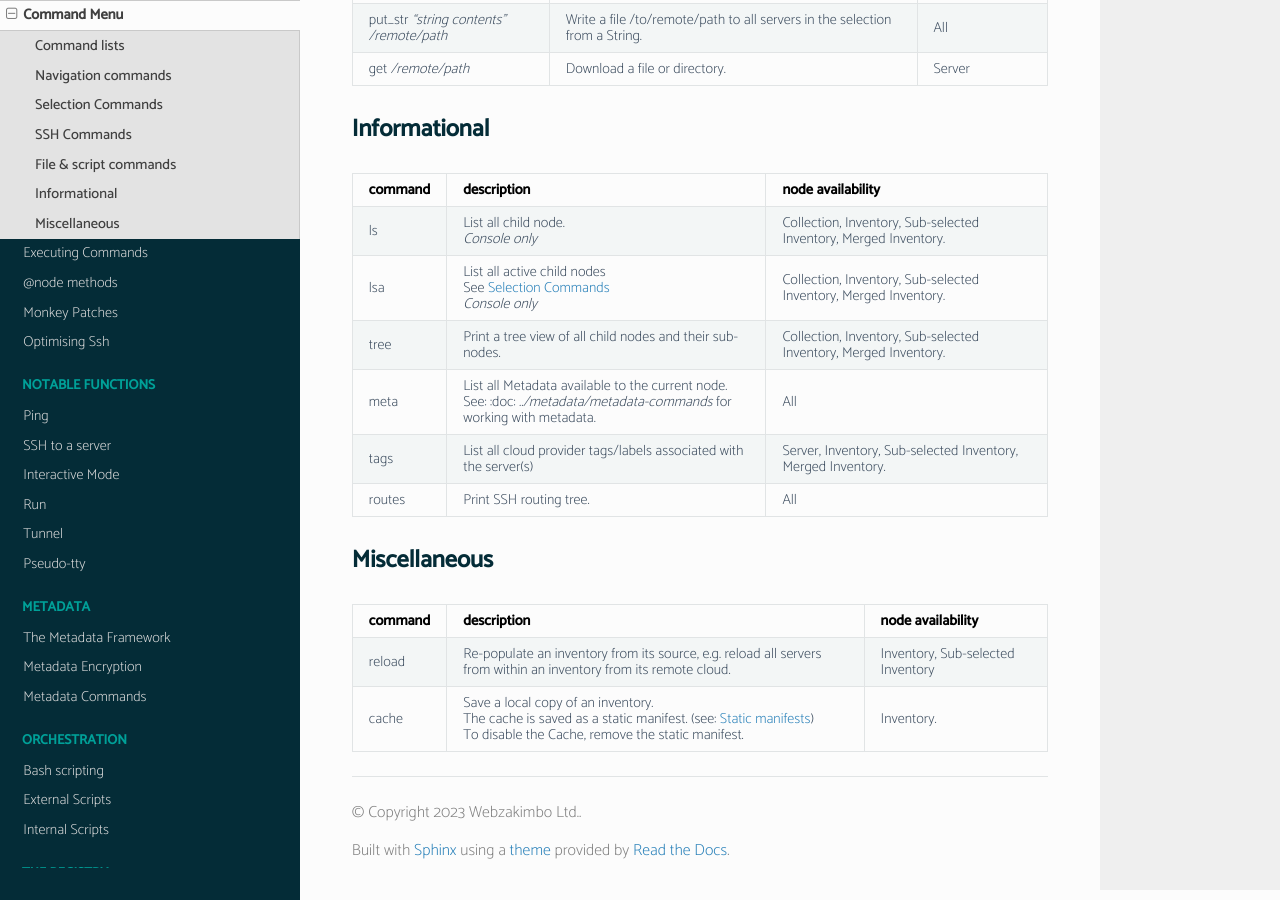
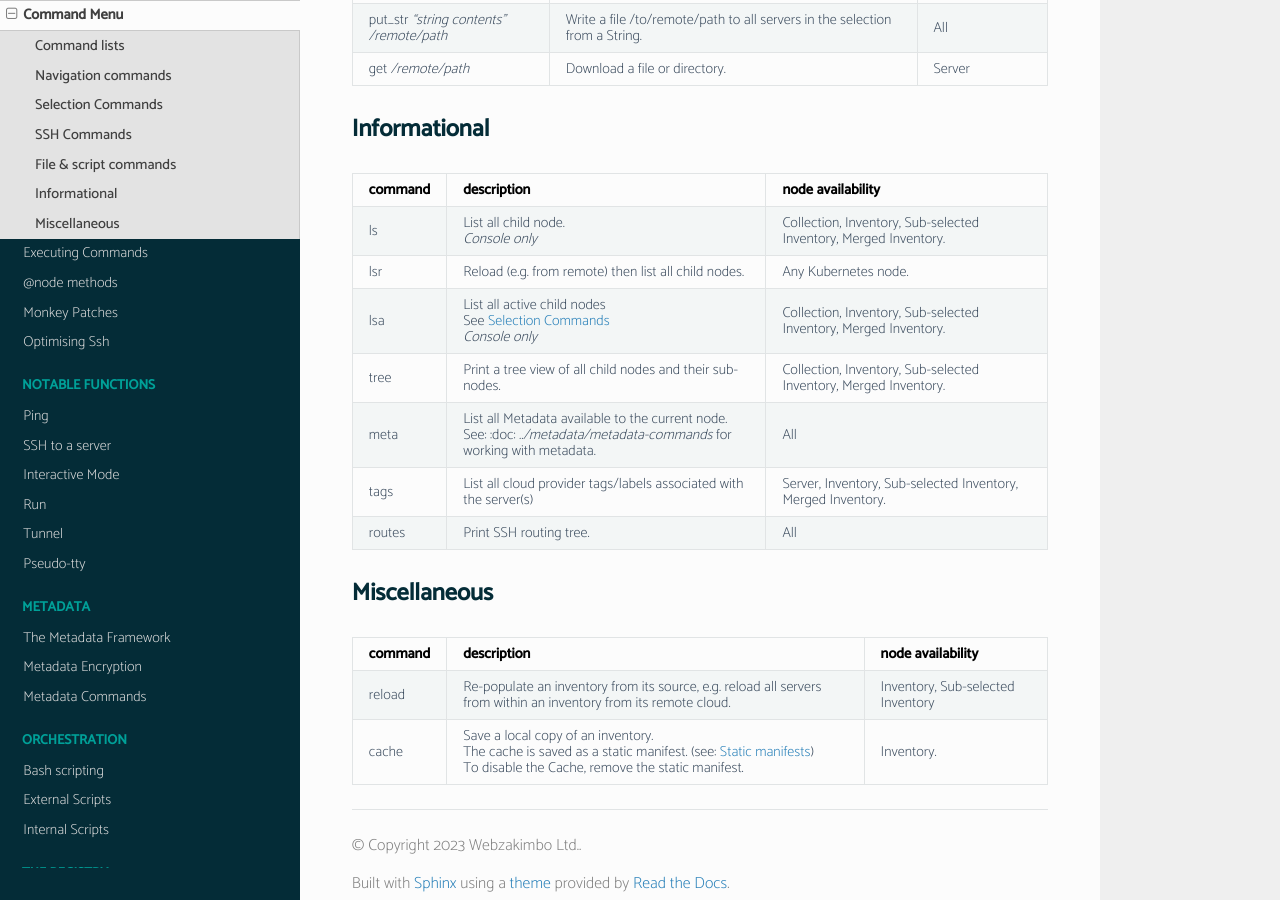
Before and after one commit to webzakimbo/bcome-read-the-docs, a Sphinx documentation site: the page built from docs/source/usage/command-menu.rst, in a window 1280 px wide and 900 px high, scrolled down 2214 px. Built offline with Sphinx 7.4.7 and the Read the Docs theme 2.0.0, drawn with Linux system fonts in a browser that asks for light colours; pages that are not in the unit, such as notebooks, are missing from menus.

Commit message:
Documented lsr

```diff
--- a/docs/source/usage/command-menu.rst
+++ b/docs/source/usage/command-menu.rst
@@ -182,6 +182,9 @@ Informational
 |                             |                                      | Inventory, Merged Inventory.          |
 |                             |  *Console only*                      |                                       |
 +-----------------------------+--------------------------------------+---------------------------------------+
+|  lsr                        |  Reload (e.g. from remote) then list | Any Kubernetes node.                  |
+|                             |  all child nodes.                    |                                       |
++-----------------------------+--------------------------------------+---------------------------------------+
 |  lsa                        |  List all active child nodes         | Collection, Inventory, Sub-selected   |
 |                             |                                      | Inventory, Merged Inventory.          |
 |                             |  See :ref:`SELECTION_COMMANDS`       |                                       |
```
